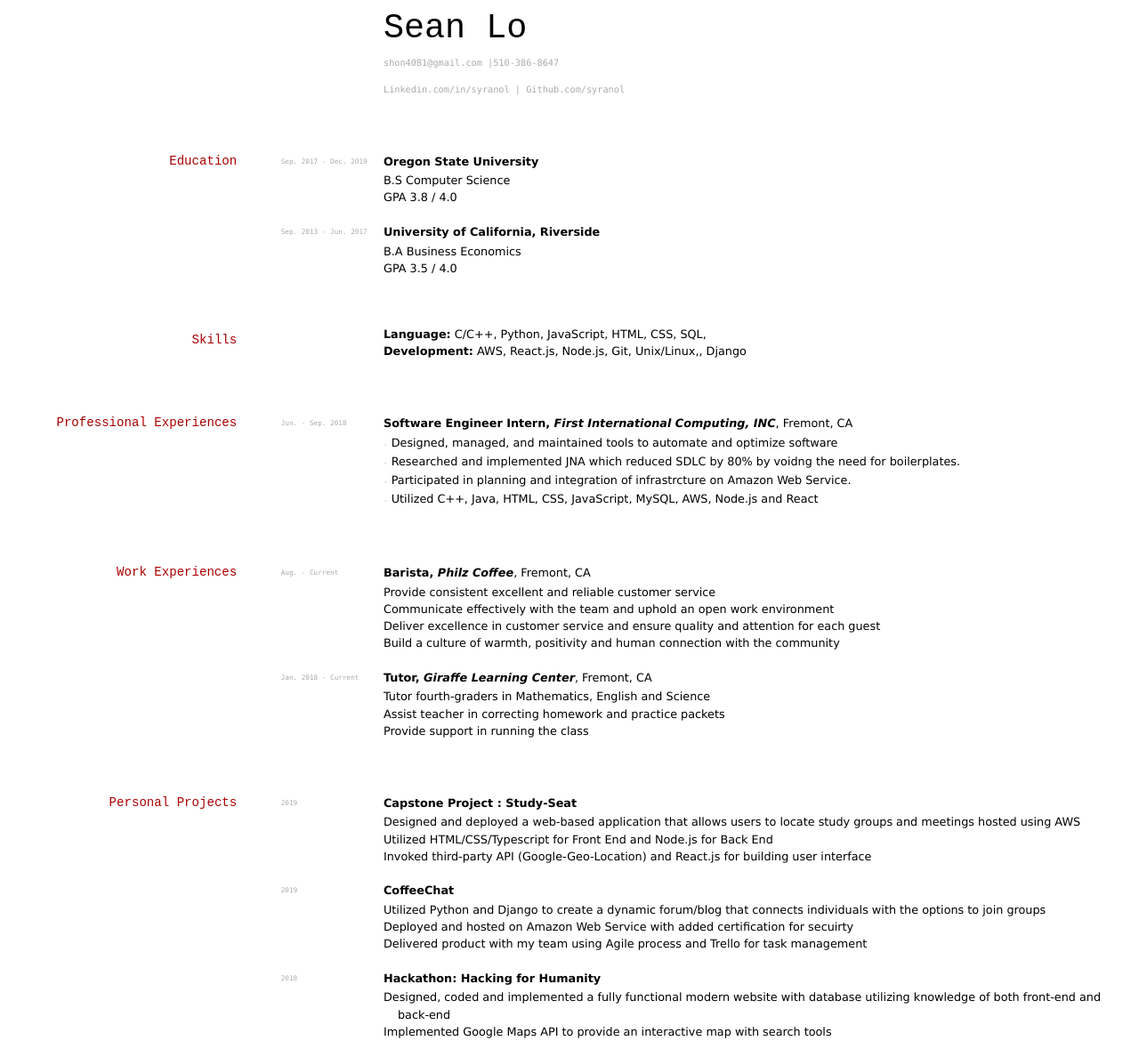
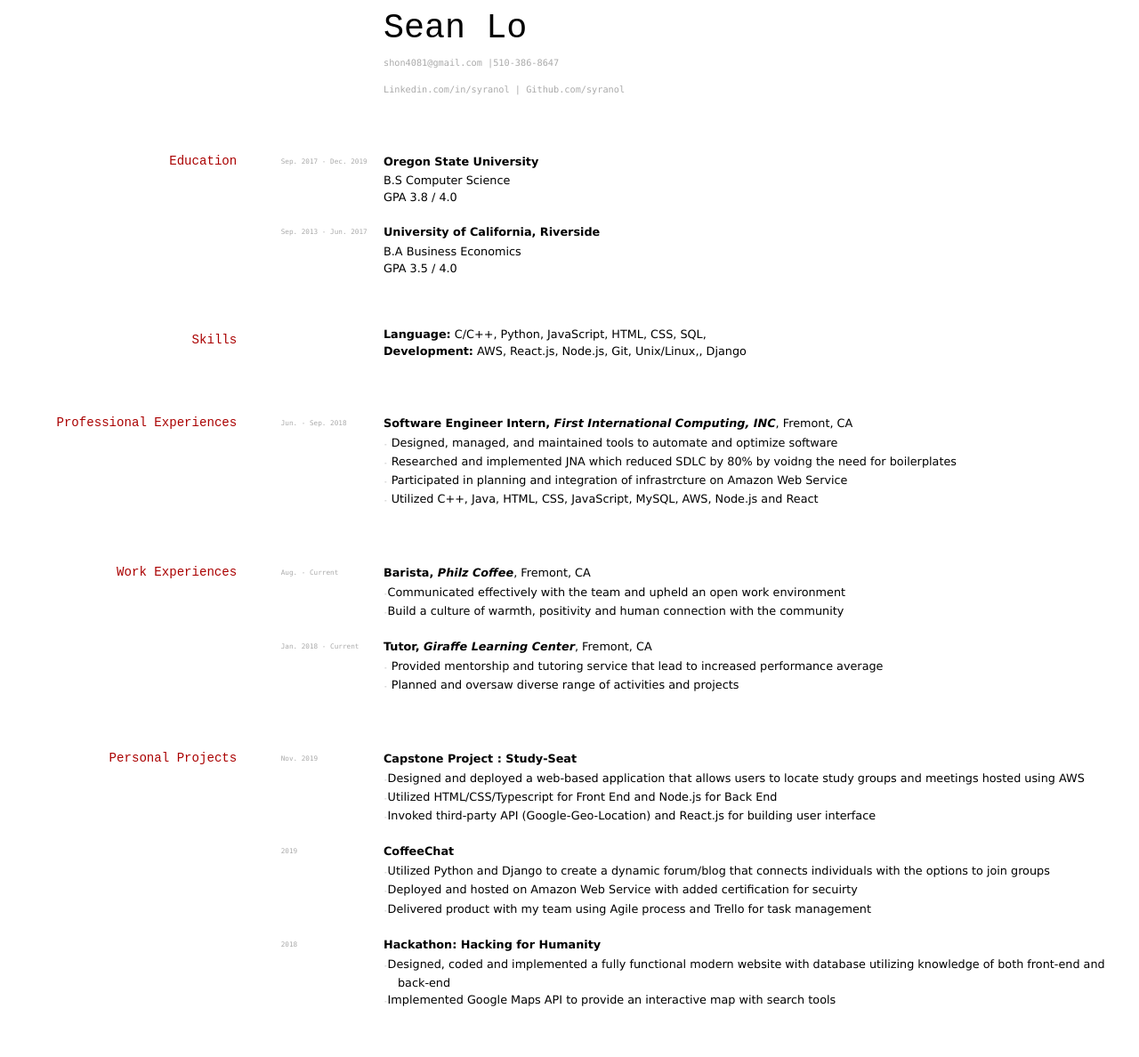
Before and after one commit to elipapa/markdown-cv, a Jekyll site: the page built from index.md, in a window 1280 px wide. Shown: the whole page at 89% size. Built offline with Jekyll 4.4.1, drawn with Linux system fonts in a browser that asks for light colours; after the commit the page ends 1155 px from its top, so only the background shows below that.

Commit message:
Update index.md

```diff
--- a/index.md
+++ b/index.md
@@ -36,35 +36,33 @@ __Software Engineer Intern, *First International Computing, INC*__, Fremont, CA
 
 - `-` Designed, managed, and maintained tools to automate and optimize software
 - `-` Researched and implemented JNA which reduced SDLC by 80%
-by voidng the need for boilerplates.
-- `-` Participated in planning and integration of infrastrcture on Amazon Web Service.
+by voidng the need for boilerplates
+- `-` Participated in planning and integration of infrastrcture on Amazon Web Service
 - `-` Utilized C++, Java, HTML, CSS, JavaScript, MySQL, AWS, Node.js and React
 
 ## Work Experiences
 `Aug. - Current` __Barista, *Philz Coffee*__, Fremont, CA
 
-- Provide consistent excellent and reliable customer service
-- Communicate effectively with the team and uphold an open work environment
-- Deliver excellence in customer service and ensure quality and attention for each guest
-- Build a culture of warmth, positivity and human connection with the community
+- `-`Communicated effectively with the team and upheld an open work environment
+- `-`Build a culture of warmth, positivity and human connection with the community
 
 `Jan. 2018 - Current` __Tutor, *Giraffe Learning Center*__, Fremont, CA
-- Tutor fourth-graders in Mathematics, English and Science
-- Assist teacher in correcting homework and practice packets
-- Provide support in running the class
+
+- `-` Provided mentorship and tutoring service that lead to increased performance average
+- `-` Planned and oversaw diverse range of activities and projects
 
 ## Personal Projects
 
-`2019` __Capstone Project : Study-Seat__
-- Designed and deployed a web-based application that allows users to locate study groups and meetings hosted using AWS
-- Utilized HTML/CSS/Typescript for Front End and Node.js for Back End
-- Invoked third-party API (Google-Geo-Location) and React.js for building user interface
+`Nov. 2019` __Capstone Project : Study-Seat__
+- `-`Designed and deployed a web-based application that allows users to locate study groups and meetings hosted using AWS
+- `-`Utilized HTML/CSS/Typescript for Front End and Node.js for Back End
+- `-`Invoked third-party API (Google-Geo-Location) and React.js for building user interface
 
 `2019` __CoffeeChat__
-- Utilized Python and Django to create a dynamic forum/blog that connects individuals with the options to join groups
-- Deployed and hosted on Amazon Web Service with added certification for secuirty
-- Delivered product with my team using Agile process and Trello for task management
+- `-`Utilized Python and Django to create a dynamic forum/blog that connects individuals with the options to join groups
+- `-`Deployed and hosted on Amazon Web Service with added certification for secuirty
+- `-`Delivered product with my team using Agile process and Trello for task management
 
 `2018` __Hackathon: Hacking for Humanity__
-- Designed, coded and implemented a fully functional modern website with database utilizing knowledge of both front-end and back-end
-- Implemented Google Maps API to provide an interactive map with search tools
+- `-`Designed, coded and implemented a fully functional modern website with database utilizing knowledge of both front-end and back-end
+- `-`Implemented Google Maps API to provide an interactive map with search tools
```
